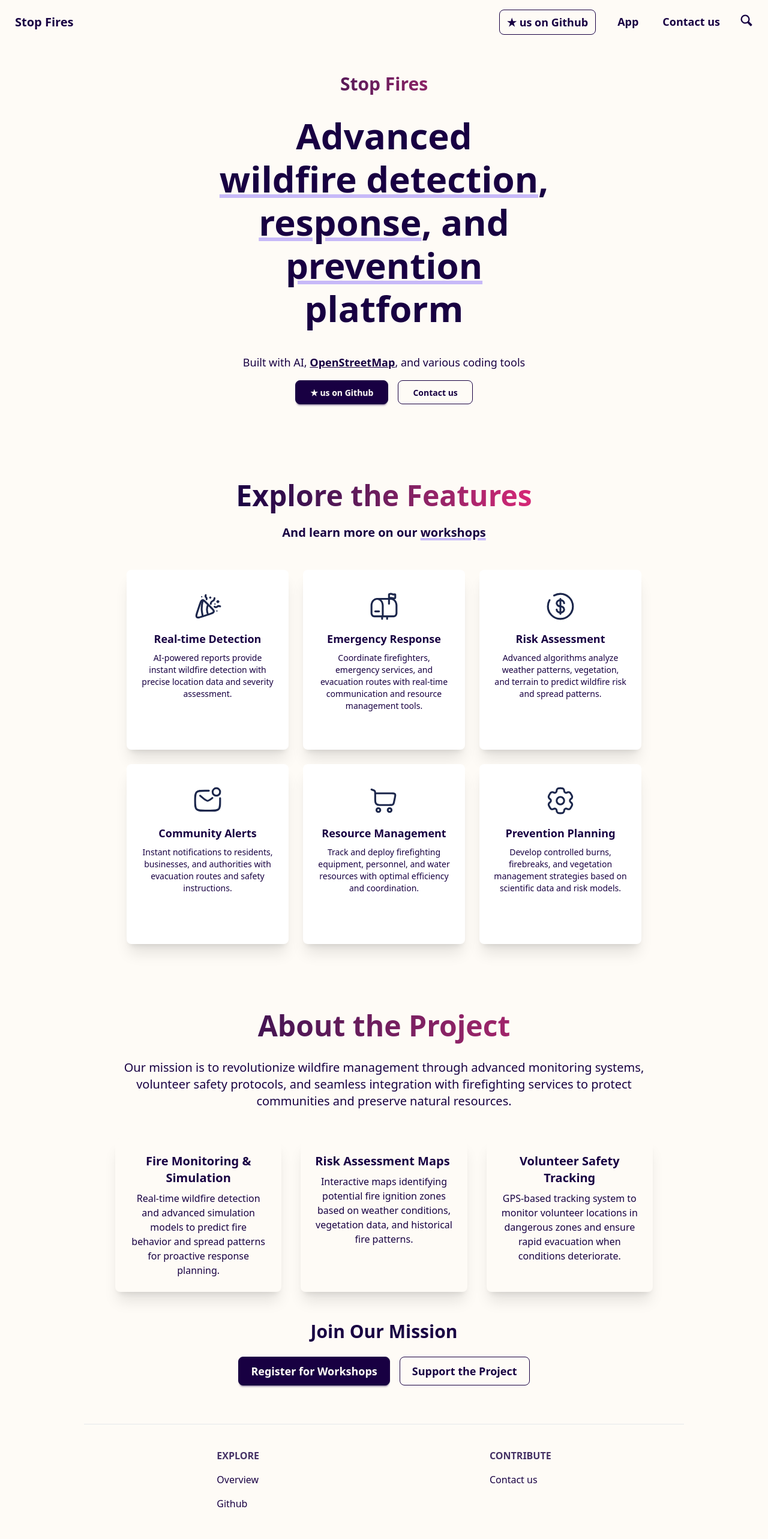
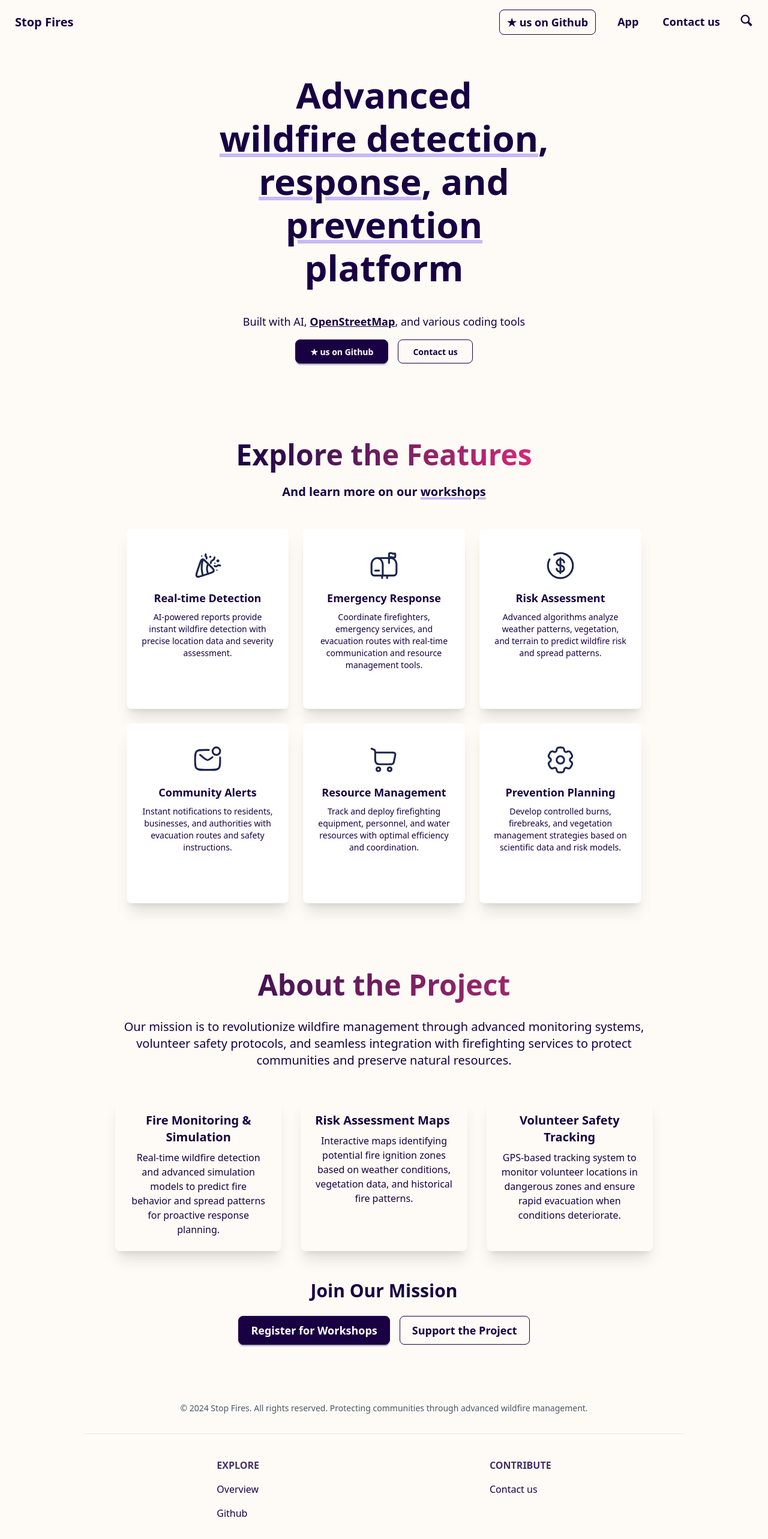
Before and after one commit to dobrocity/stopfires.org, a SvelteKit app: page / in a window 1280 px wide. Shown: the top 2566 px of the page at 60% size. Built offline with nearby package versions, Linux system fonts and the light colour scheme.

Commit message:
SEO optimizations (#1)
Adds h1 / h2 / h3 / header / main / body / footer / section tags

```diff
--- a/src/routes/(marketing)/+page.svelte
+++ b/src/routes/(marketing)/+page.svelte
@@ -110,16 +110,11 @@
   {@html jsonldScript}
 </svelte:head>
 
-<div class="hero min-h-[60vh]">
+<header>
+  <section class="hero min-h-[60vh]">
     <div class="hero-content text-center py-12">
       <div class="max-w-xl">
-      <div
-        class="text-xl md:text-3xl font-bold bg-clip-text text-transparent bg-linear-to-r from-primary to-accent mb-3 md:mb-7 pb-1"
-      >
-        Stop Fires
-      </div>
-
-      <div
+        <h1
           class="text-4xl md:text-6xl font-bold px-2"
           style="line-height: 1.2;"
         >
@@ -137,7 +132,7 @@
             >prevention</span
           >
           <span> platform</span>
-      </div>
+        </h1>
         <div class="mt-6 md:mt-10 text-sm md:text-lg">
           Built with AI,
           <a
@@ -158,15 +153,18 @@
         </div>
       </div>
     </div>
-</div>
-<div class="min-h-[60vh]">
+  </section>
+</header>
+
+<main>
+  <section class="min-h-[60vh]">
     <div class="pt-20 pb-8 px-7">
       <div class="max-w-lg mx-auto text-center">
-      <div
+        <h2
           class="text-3xl md:text-5xl font-bold bg-clip-text text-transparent bg-linear-to-r from-primary to-accent pb-2"
         >
           Explore the Features
-      </div>
+        </h2>
         <div class="mt-4 text-xl font-bold">
           And learn more on our
           <span
@@ -181,7 +179,9 @@
         class="flex gap-6 mt-12 max-w-[1064px] mx-auto place-content-center flex-wrap"
       >
         {#each features as feature}
-        <div class="card bg-white w-[270px] min-h-[300px] flex-none shadow-xl">
+          <div
+            class="card bg-white w-[270px] min-h-[300px] flex-none shadow-xl"
+          >
             <div class="card-body items-center text-center p-[24px] pt-[32px]">
               <div>
                 <svg
@@ -196,9 +196,9 @@
                   {@html feature.svgContent}
                 </svg>
               </div>
-            <h2 class="card-title">
+              <h3 class="card-title">
                 {feature.name}
-            </h2>
+              </h3>
               <p class="text-sm">
                 {feature.description}
               </p>
@@ -219,20 +219,21 @@
         {/each}
       </div>
     </div>
-</div>
-<div class="hero min-h-[60vh] mt-12">
+  </section>
+
+  <section class="hero min-h-[60vh] mt-12">
     <div class="hero-content text-center pb-16 pt-4 px-4">
       <div class="max-w-4xl">
-      <div
+        <h2
           class="text-3xl md:text-5xl font-bold bg-clip-text text-transparent bg-linear-to-r from-primary to-accent mt-4 pb-2"
         >
           About the Project
-      </div>
+        </h2>
         <div class="text-lg md:text-xl mt-6 mb-8">
           Our mission is to revolutionize wildfire management through advanced
-        monitoring systems, volunteer safety protocols, and seamless integration
-        with firefighting services to protect communities and preserve natural
-        resources.
+          monitoring systems, volunteer safety protocols, and seamless
+          integration with firefighting services to protect communities and
+          preserve natural resources.
         </div>
 
         <div class="grid md:grid-cols-3 gap-8 mt-12">
@@ -271,7 +272,7 @@
         </div>
 
         <div class="mt-12">
-        <div class="text-2xl md:text-3xl font-bold mb-6">Join Our Mission</div>
+          <h3 class="text-2xl md:text-3xl font-bold mb-6">Join Our Mission</h3>
           <div class="flex flex-col sm:flex-row gap-4 justify-center">
             <a href="/contact_us" class="btn btn-primary btn-lg">
               Register for Workshops
@@ -283,4 +284,16 @@
         </div>
       </div>
     </div>
+  </section>
+</main>
+
+<footer>
+  <section class="text-center py-8">
+    <div class="max-w-4xl mx-auto">
+      <p class="text-sm text-gray-600">
+        © 2024 Stop Fires. All rights reserved. Protecting communities through
+        advanced wildfire management.
+      </p>
     </div>
+  </section>
+</footer>
```
Lines whose indentation alone changed are shown as unchanged.
